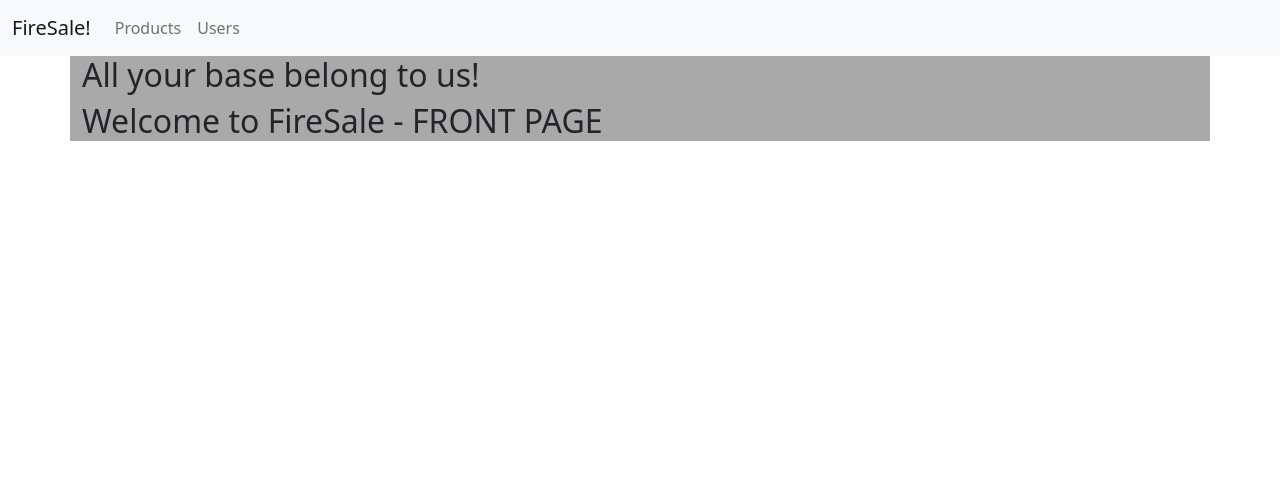
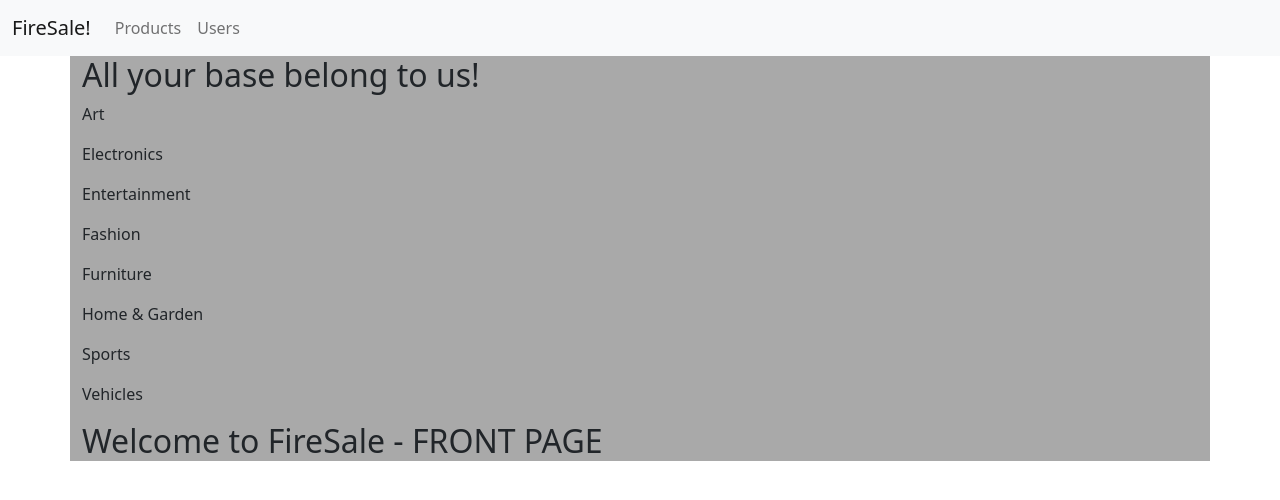
Before and after one commit to tjorvio/django-tango, a Django app: page / in a window 1280 px wide. Shown: the top 500 px of the page. Run offline with Django 4.2, Linux system fonts and the light colour scheme.

Commit message:
Dynamic categories menu WIP

```diff
--- a/product/views.py
+++ b/product/views.py
@@ -12,9 +12,19 @@ products = [
      'category': 'Fashion'
      }
 ]
+categories = [
+    {'id': 1, 'name': 'Art'},
+    {'id': 2, 'name': 'Electronics'},
+    {'id': 3, 'name': 'Entertainment'},
+    {'id': 4, 'name': 'Fashion'},
+    {'id': 5, 'name': 'Furniture'},
+    {'id': 6, 'name': 'Home & Garden'},
+    {'id': 7, 'name': 'Sports'},
+    {'id': 8, 'name': 'Vehicles'},
+]
 # Create your views here.
 def index(request):
     return render(request, 'product/index.html', context={'products': products})
 
 def home_view(request):
-    return render(request, 'home.html')
+    return render(request, 'home.html', context={'categories': categories})
--- a/templates/base.html
+++ b/templates/base.html
@@ -14,6 +14,7 @@
 <body>
     {% include 'navbar.html' %}
     <div class="container">
+
         <h2>All your base belong to us!</h2>
         {% block content %}
         {% endblock %}
--- /dev/null
+++ b/templates/categories.html
@@ -0,0 +1,3 @@
+{% for category in categories %}
+    <p>{{ category.name }}</p>
+{% endfor %}
--- a/templates/home.html
+++ b/templates/home.html
@@ -1,4 +1,5 @@
 {% extends 'base.html' %}
 {% block content %}
+    {%  include 'categories.html' %}
     <h2>Welcome to FireSale - FRONT PAGE</h2>
 {% endblock %}
```
